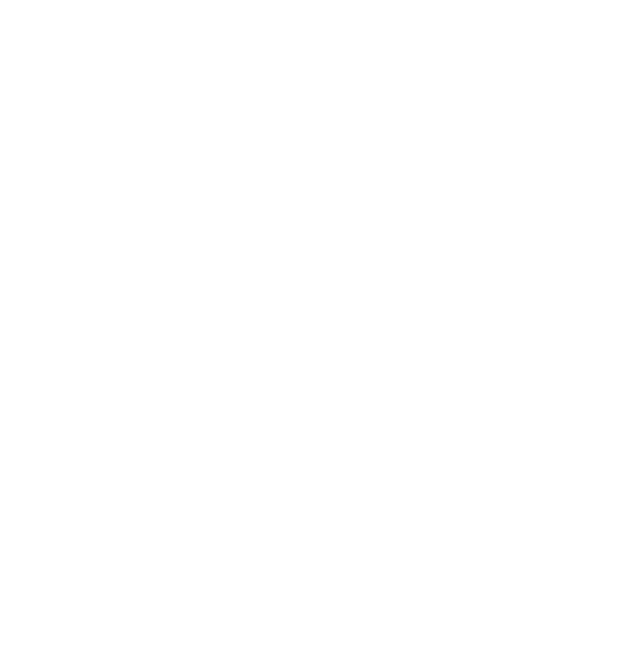
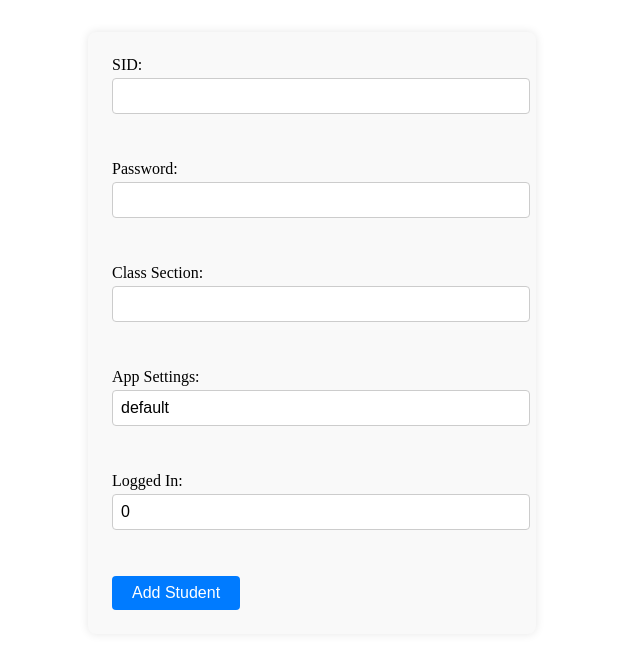
Before and after one commit to brimatt16219/Hemo_Web_App, an Angular app: page /add-student in a window 1280 px wide. Before the commit this address led to /. Shown: the top 648 px of the page, without its empty margins (328-968 px from the left). Built offline with nearby package versions, Linux system fonts and the light colour scheme.

Commit message:
dashboard show students, update login

```diff
--- /dev/null
+++ b/src/app/add-student/add-student.component.css
@@ -0,0 +1,44 @@
+form {
+  max-width: 400px;
+  margin: 2rem auto;
+  padding: 1.5rem;
+  background-color: #f9f9f9;
+  border-radius: 8px;
+  box-shadow: 0 0 10px rgba(0, 0, 0, 0.1);
+}
+
+label {
+  display: block;
+  margin-bottom: 0.75rem;
+  font-weight: 500;
+}
+
+input {
+  width: 100%;
+  padding: 0.5rem;
+  margin-top: 0.25rem;
+  margin-bottom: 1rem;
+  border: 1px solid #ccc;
+  border-radius: 4px;
+  font-size: 1rem;
+}
+
+button {
+  padding: 0.5rem 1.25rem;
+  background-color: #007bff;
+  color: #fff;
+  border: none;
+  border-radius: 4px;
+  font-size: 1rem;
+  cursor: pointer;
+}
+
+button:hover {
+  background-color: #0056b3;
+}
+
+p {
+  text-align: center;
+  font-weight: 600;
+  margin-top: 1rem;
+}
--- /dev/null
+++ b/src/app/add-student/add-student.component.html
@@ -0,0 +1,10 @@
+<form [formGroup]="studentForm" (ngSubmit)="onSubmit()">
+  <label>SID: <input formControlName="SID" /></label><br />
+  <label>Password: <input type="password" formControlName="pass" /></label><br />
+  <label>Class Section: <input formControlName="classSection" /></label><br />
+  <label>App Settings: <input formControlName="appSettings" /></label><br />
+  <label>Logged In: <input type="number" formControlName="loggedIn" /></label><br />
+  <button type="submit">Add Student</button>
+</form>
+
+<p>{{ message }}</p>
--- /dev/null
+++ b/src/app/add-student/add-student.component.ts
@@ -0,0 +1,43 @@
+// add-student.component.ts
+import { Component } from '@angular/core';
+import { CommonModule } from '@angular/common';
+import { ReactiveFormsModule, FormBuilder, FormGroup, Validators } from '@angular/forms';
+import { HttpClient, HttpClientModule } from '@angular/common/http';
+
+@Component({
+  selector: 'app-add-student',
+  standalone: true,
+  imports: [CommonModule, ReactiveFormsModule, HttpClientModule],
+  templateUrl: './add-student.component.html',
+  styleUrls: ['./add-student.component.css']
+})
+export class AddStudentComponent {
+  studentForm!: FormGroup;
+  message: string = '';
+
+  constructor(private fb: FormBuilder, private http: HttpClient) {
+    this.studentForm = this.fb.group({
+      SID: ['', Validators.required],
+      pass: ['', Validators.required],
+      classSection: ['', Validators.required],
+      appSettings: ['default'],
+      loggedIn: [0]
+    });
+  }
+
+  onSubmit(): void {
+    if (this.studentForm.valid) {
+      const params = this.studentForm.value;
+
+      this.http.post('http://localhost:5295/api/login/AddStudent', null, { params, responseType: 'text' }).subscribe({
+        next: (res: any) => {
+          this.message = res;
+        },
+        error: (err) => {
+          console.error('Add student failed:', err);
+          this.message = err.error.Message || "Server error occured";
+        }
+      });
+    }
+  }
+}
--- a/src/app/app.routes.ts
+++ b/src/app/app.routes.ts
@@ -1,9 +1,12 @@
 import { Routes } from '@angular/router';
 import { LoginComponent } from './login/login.component';
 import { DashboardComponent } from './dashboard/dashboard.component';
+import { AddStudentComponent } from './add-student/add-student.component';
 
 export const routes: Routes = [
     { path: 'login', component: LoginComponent },
     { path: '', redirectTo: '/login', pathMatch: 'full' },
-    { path: 'dashboard', component: DashboardComponent}
+    { path: 'dashboard', component: DashboardComponent},
+    { path: 'add-student', component: AddStudentComponent }
+
 ];
--- a/src/app/dashboard/dashboard.component.css
+++ b/src/app/dashboard/dashboard.component.css
@@ -0,0 +1,36 @@
+.dashboard-container {
+  max-width: 800px;
+  margin: 2rem auto;
+  padding: 1rem;
+  background-color: #fefefe;
+  border-radius: 8px;
+  box-shadow: 0 0 10px rgba(0, 0, 0, 0.1);
+}
+
+h2 {
+  text-align: center;
+  margin-bottom: 1.5rem;
+}
+
+.error {
+  color: red;
+  text-align: center;
+  font-weight: bold;
+}
+
+table {
+  width: 100%;
+  border-collapse: collapse;
+  margin-top: 1rem;
+}
+
+th,
+td {
+  padding: 0.75rem;
+  border: 1px solid #ddd;
+  text-align: left;
+}
+
+th {
+  background-color: #f0f0f0;
+}
--- a/src/app/dashboard/dashboard.component.html
+++ b/src/app/dashboard/dashboard.component.html
@@ -1 +1,26 @@
-<p>dashboard works!</p>
+<div class="dashboard-container">
+  <h2>Student Dashboard</h2>
+
+  <p class="error" *ngIf="errorMessage">{{ errorMessage }}</p>
+
+  <table *ngIf="students.length > 0">
+    <thead>
+      <tr>
+        <th>SID</th>
+        <th>Password</th>
+        <th>Class Section</th>
+        <th>App Settings</th>
+        <th>Logged In</th>
+      </tr>
+    </thead>
+    <tbody>
+      <tr *ngFor="let student of students">
+        <td>{{ student.Sid }}</td>
+        <td>{{ student.Password }}</td>
+        <td>{{ student.ClassSection }}</td>
+        <td>{{ student.AppSettings }}</td>
+        <td>{{ student.LoggedIn }}</td>
+      </tr>
+    </tbody>
+  </table>
+</div>
--- a/src/app/dashboard/dashboard.component.ts
+++ b/src/app/dashboard/dashboard.component.ts
@@ -1,11 +1,29 @@
-import { Component } from '@angular/core';
+import { Component, OnInit } from '@angular/core';
+import { CommonModule } from '@angular/common';
+import { HttpClient, HttpClientModule } from '@angular/common/http';
 
 @Component({
   selector: 'app-dashboard',
-  imports: [],
+  standalone: true,
+  imports: [CommonModule, HttpClientModule],
   templateUrl: './dashboard.component.html',
-  styleUrl: './dashboard.component.css'
+  styleUrls: ['./dashboard.component.css']
 })
-export class DashboardComponent {
+export class DashboardComponent implements OnInit {
+  students: any[] = [];
+  errorMessage: string = '';
 
+  constructor(private http: HttpClient) {}
+
+  ngOnInit(): void {
+    this.http.get<any[]>('http://localhost:5295/api/Student/GetStudents').subscribe({
+      next: (res) => {
+        this.students = res;
+      },
+      error: (err) => {
+        console.error('Failed to fetch students:', err);
+        this.errorMessage = 'Failed to load student data.';
+      }
+    });
+  }
 }
--- a/src/app/login/login.component.ts
+++ b/src/app/login/login.component.ts
@@ -2,7 +2,7 @@ import { Component } from '@angular/core';
 import { CommonModule } from '@angular/common';
 import { ReactiveFormsModule, FormBuilder, FormGroup, Validators } from '@angular/forms';
 import { HttpClient, HttpClientModule } from '@angular/common/http';
-import { Router } from '@angular/router'; // ✅ Import Router
+import { Router } from '@angular/router';
 
 @Component({
   selector: 'app-login',
@@ -18,7 +18,7 @@ export class LoginComponent {
   constructor(
     private fb: FormBuilder,
     private http: HttpClient,
-    private router: Router // ✅ Inject Router
+    private router: Router
   ) {
     this.loginForm = this.fb.group({
       username: ['', Validators.required],
@@ -30,19 +30,18 @@ export class LoginComponent {
     if (this.loginForm.valid) {
       const { username, password } = this.loginForm.value;
 
+      // Use SQL login endpoint instead of SID/pass from students table
       const params = {
-        SID: username,
-        pass: password
+        username: username,
+        password: password
       };
 
-      this.http.get<any>('http://localhost:5295/api/login/login', { params }).subscribe({
+      this.http.post<any>('http://localhost:5295/api/login/SqlLogin', null, { params }).subscribe({
         next: (res) => {
-          if (res?.Sid) {
-            alert('Login successful!');
-            this.router.navigate(['/dashboard']); // ✅ Redirect to dashboard
+          if (res?.message?.toLowerCase().includes('login successful')) {
+            this.router.navigate(['/dashboard']);
           } else {
-            this.errorMessage = res.ErrorMessage || 'Login failed.';
-            console.log(this.errorMessage)
+            this.errorMessage = res.message || 'Login failed.';
           }
         },
         error: (err) => {
```
Also changed, not shown: 1 other file (tests, documents, lock files or other folders).
